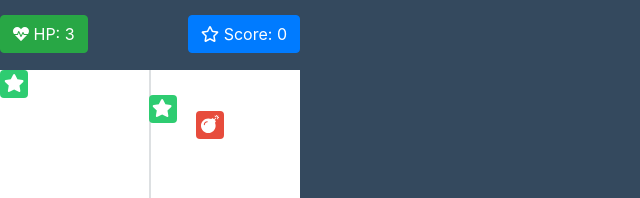
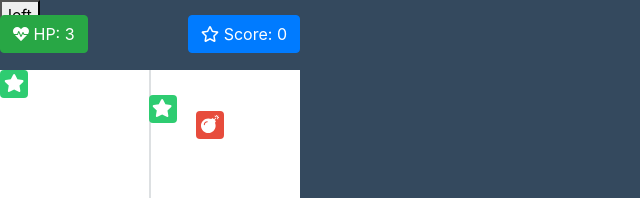
Before and after one commit to mickozak/Game-Car, a plain HTML site: page index.html in a window 1280 px wide. Shown: the top 198 px of the page, 0-640 px from the left. Drawn offline with nearby package versions, Linux system fonts and the light colour scheme.

Commit message:
Update index.html

```diff
--- a/index.html
+++ b/index.html
@@ -31,6 +31,7 @@
     <div id="game" class="content">
     </div>
 </div>
+<button class="button-left">left</button>
 
 
 <script src="js/jquery-3.3.1.min.js"></script>
```
